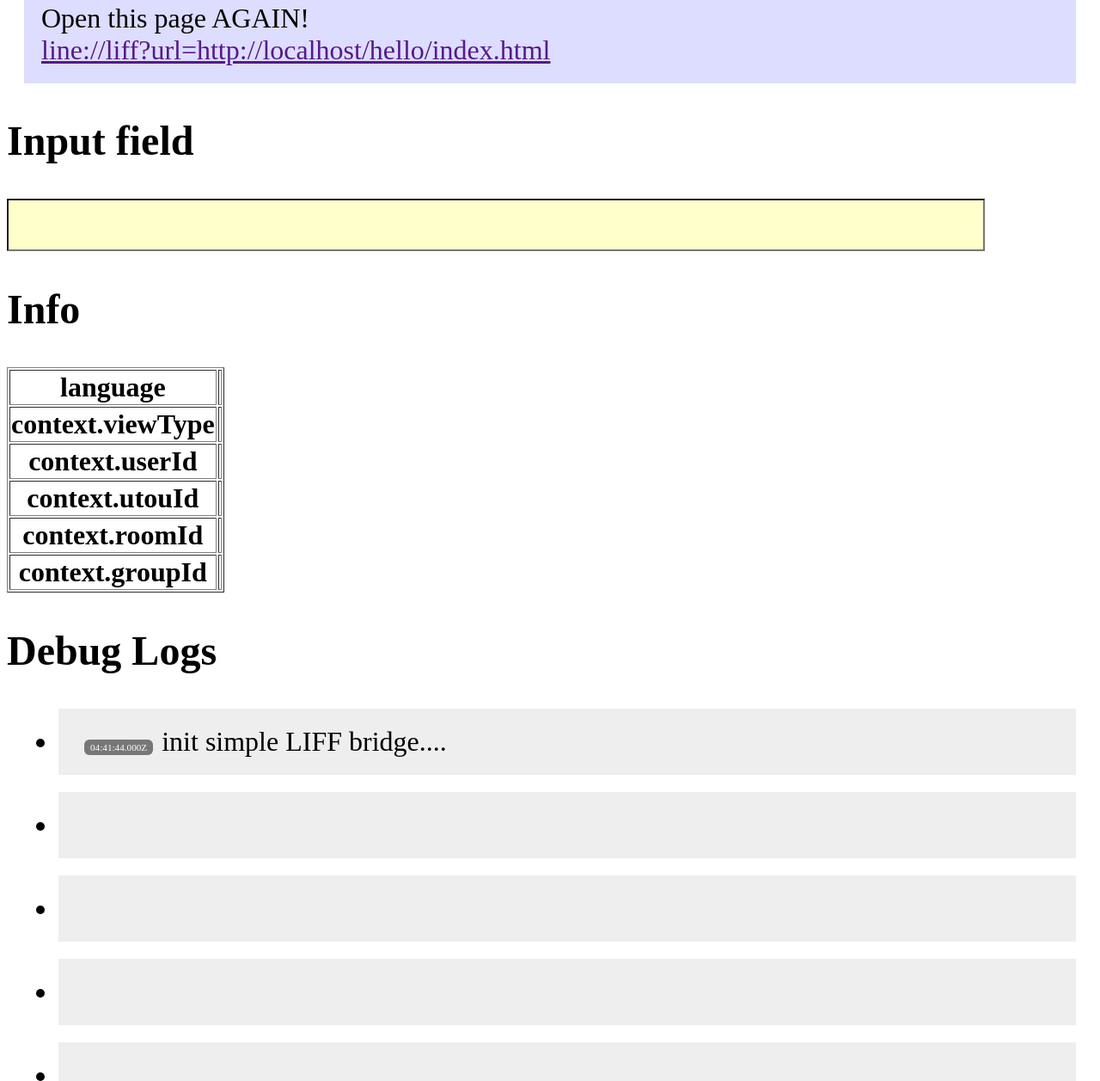
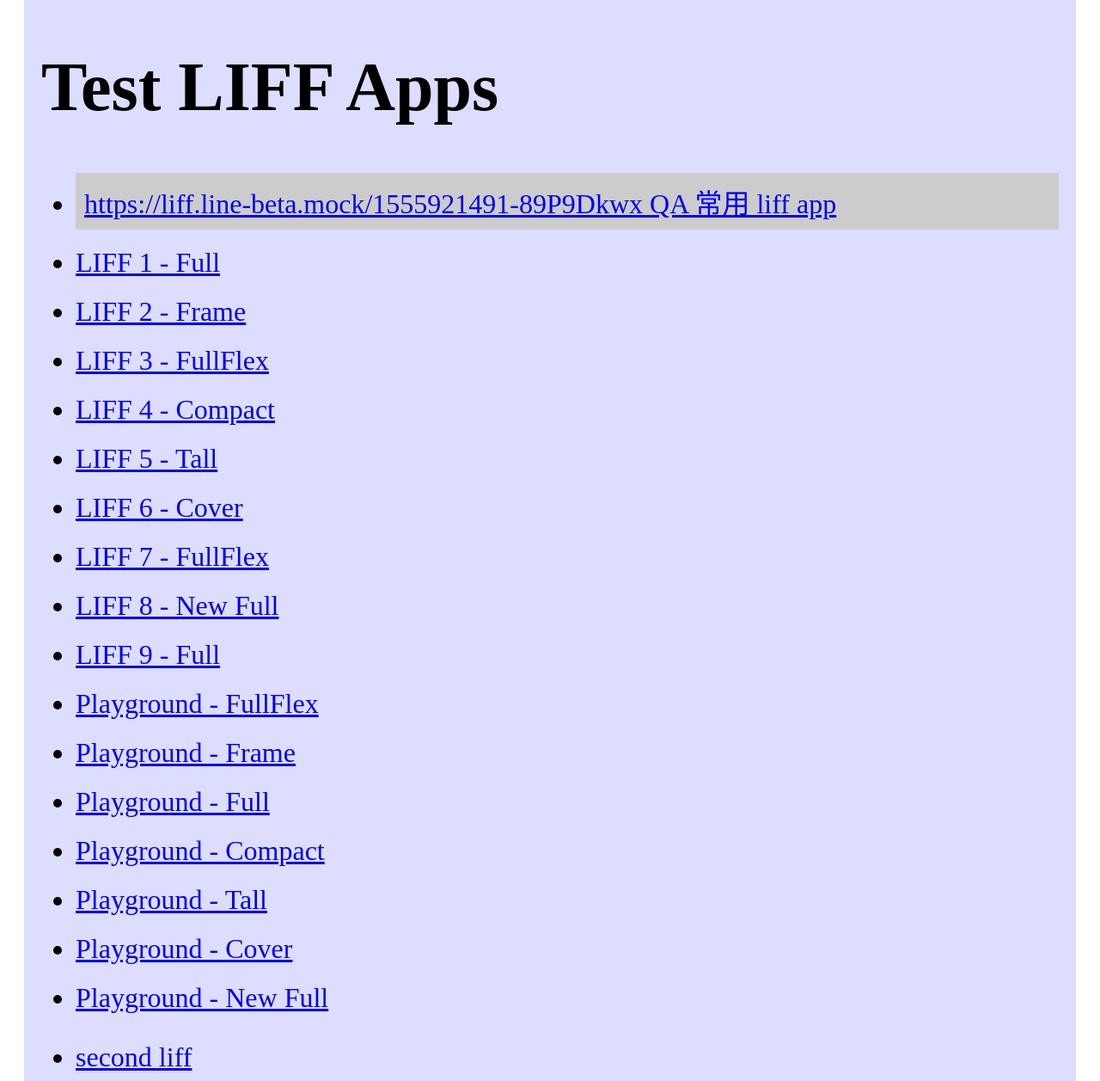
Before and after one commit to walkingice/liff, a plain HTML site: page hello/index.html in a window 1280 px wide. Shown: the part 1236-2493 px from the top of the page at 86% size. Drawn offline with Linux system fonts and the light colour scheme.

Commit message:
add liff apps for LIFF transition feature

```diff
--- a/hello/index.html
+++ b/hello/index.html
@@ -49,6 +49,12 @@
             li {
                 margin-top: 20px;
             }
+
+            li.notice {
+                padding: 10px;
+                background-color: #CCC;
+            }
+
         </style>
         <link rel="stylesheet" href="./styles.css">
         <script src="bridge.js"></script>
@@ -62,7 +68,7 @@
         <button id="actionBtn" style="font-size: 3rem; margin: 50px;">Do Action</button>
         <div class="row">
             <ul>
-                <li><a href="second.html">second liff</a></li>
+                <li><a href="second.html">second.html</a></li>
 
                 <li><a href="line://msg/text/?foobar">line://msg/text/?foobar</a></li>
                 <li><a href="line://liff?url=https://www.google.com">line://liff?url=https://www.google.com</a></li>
@@ -77,6 +83,36 @@
                 <li><a href="https://liff.line-beta.me/1651788963-2BrkQg4Z">for LINE Beta app: https://liff.line-beta.me/1651788963-2BrkQg4Z</a></li>
             </ul>
         </div>
+
+        <div class="row">
+            <h1>Test LIFF Apps</h1>
+            <ul>
+                <li class="notice"><a href="https://liff.line-beta.mock/1555921491-89P9Dkwx">https://liff.line-beta.mock/1555921491-89P9Dkwx QA 常用 liff app</a></li>
+                <li><a href="https://liff.line-beta.mock/1546350007-M0e5yrQv">LIFF 1 - Full     </a></li>
+                <li><a href="https://liff.line-beta.mock/1546350007-wRxR9DBK">LIFF 2 - Frame    </a></li>
+                <li><a href="https://liff.line-beta.mock/1546350007-BgLzx2G1">LIFF 3 - FullFlex </a></li>
+                <li><a href="https://liff.line-beta.mock/1546350007-ldXqrQzR">LIFF 4 - Compact  </a></li>
+                <li><a href="https://liff.line-beta.mock/1546350007-9g3RBOZn">LIFF 5 - Tall     </a></li>
+                <li><a href="https://liff.line-beta.mock/1546350007-yAYE6r9l">LIFF 6 - Cover    </a></li>
+                <li><a href="https://liff.line-beta.mock/1546350007-z9jxemp9">LIFF 7 - FullFlex </a></li>
+                <li><a href="https://liff.line-beta.mock/1546350007-EMe7BQ96">LIFF 8 - New Full </a></li>
+                <li><a href="https://liff.line-beta.mock/1546350007-VW326Zg9">LIFF 9 - Full     </a></li>
+            <ul>
+            </ul>
+                <li><a href="https://liff.line-beta.mock/1651799902-7VaZRMbD">Playground - FullFlex </a></li>
+                <li><a href="https://liff.line-beta.mock/1651799902-npYZryA7">Playground - Frame    </a></li>
+                <li><a href="https://liff.line-beta.mock/1651799902-jYaQMDr8">Playground - Full     </a></li>
+                <li><a href="https://liff.line-beta.mock/1651799902-JBvjkoa3">Playground - Compact  </a></li>
+                <li><a href="https://liff.line-beta.mock/1651799902-j6O36N8d">Playground - Tall     </a></li>
+                <li><a href="https://liff.line-beta.mock/1651799902-9AkEyMZ2">Playground - Cover    </a></li>
+                <li><a href="https://liff.line-beta.mock/1651799902-jpePNOEa">Playground - New Full </a></li>
+            </ul>
+
+            <ul>
+                <li><a href="second.html">second liff</a></li>
+            </ul>
+        </div>
+
         <div class="row">
             <div>Open this page AGAIN!</div>
             <a id="here" href=""></a>
```
